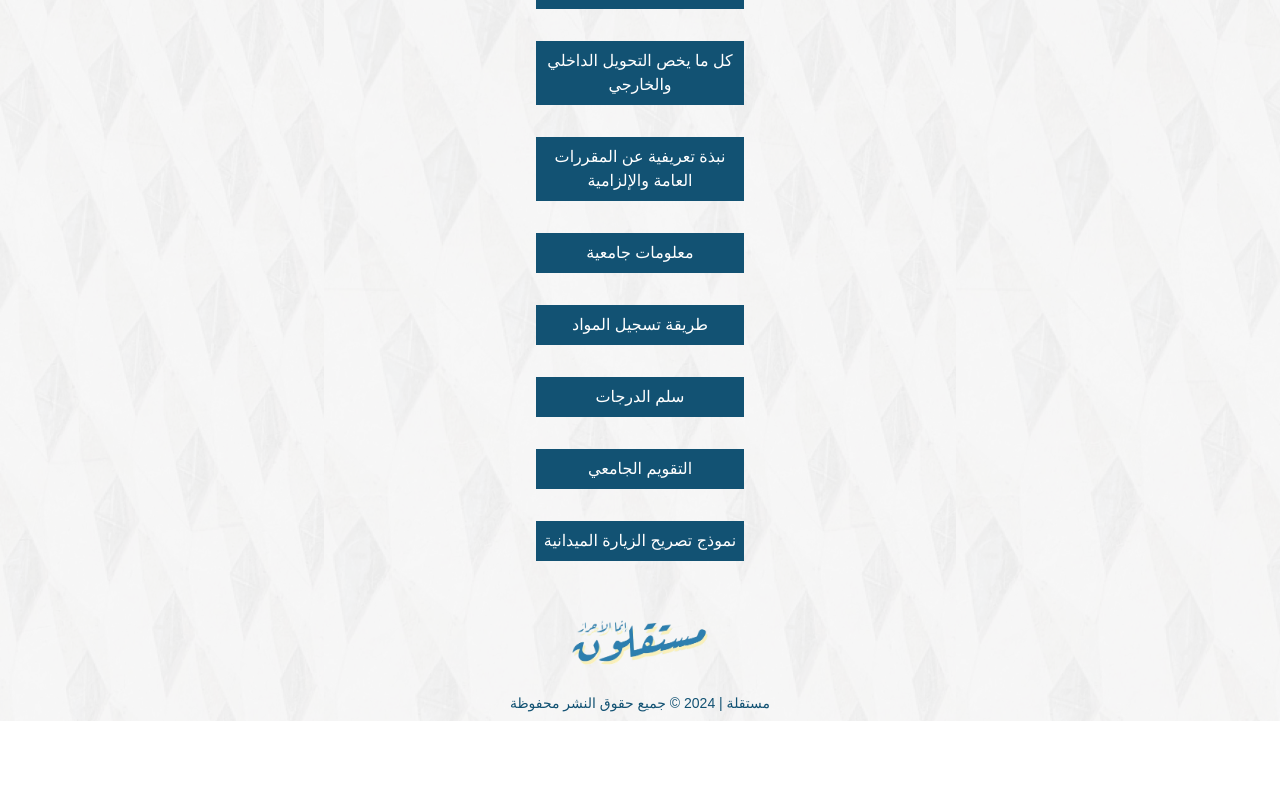
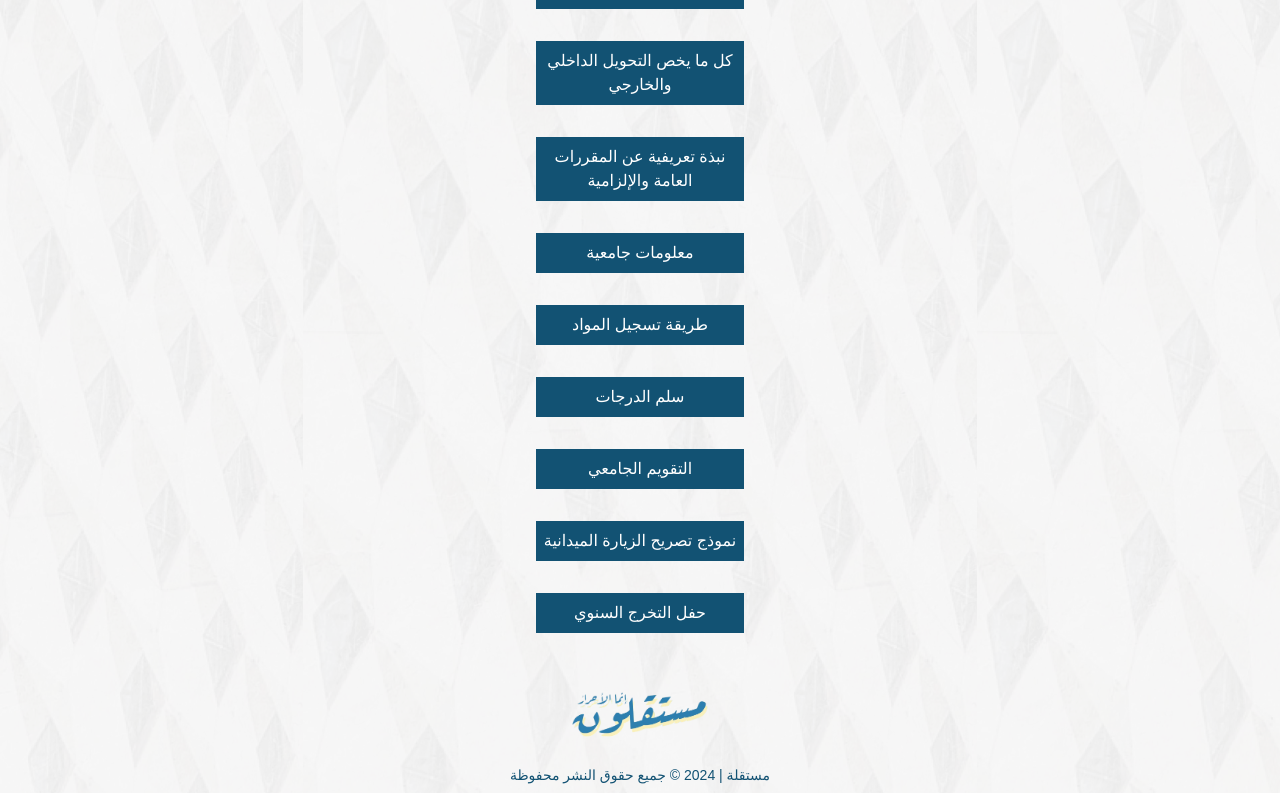
Before and after one commit to abasAlmaayofi/mustagla_education, a React (Vite) app: page /home in a window 1280 px wide. Shown: the part 343-1136 px from the top of the page. Before the commit the page ends 1064 px from the top, so only its background shows below. Built offline with nearby package versions, Linux system fonts and the light colour scheme; a web font is replaced by a local one.

Commit message:
feat. version 26

```diff
--- a/src/pages/home2.page.jsx
+++ b/src/pages/home2.page.jsx
@@ -147,6 +147,11 @@ const Home2 = () => {
                   نموذج تصريح الزيارة الميدانية
                 </button>
               </Link>
+              <Link to="https://sownkobchurdcuzqaoiu.supabase.co/storage/v1/object/public/main_mostaqillaedu/graduationCeremony.pdf?t=2024-02-06T18%3A39%3A30.579Z">
+                <button className="rounded-none w-52 bg-[#125273] text-white py-2 ">
+                  حفل التخرج السنوي{" "}
+                </button>
+              </Link>
 
               <Footer3 />
 
```
